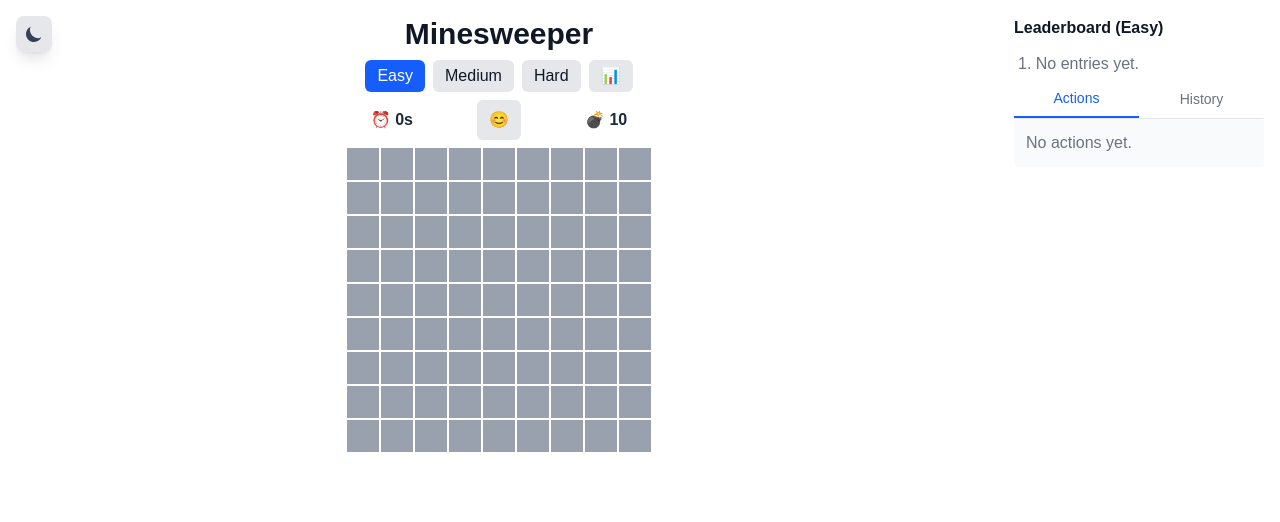
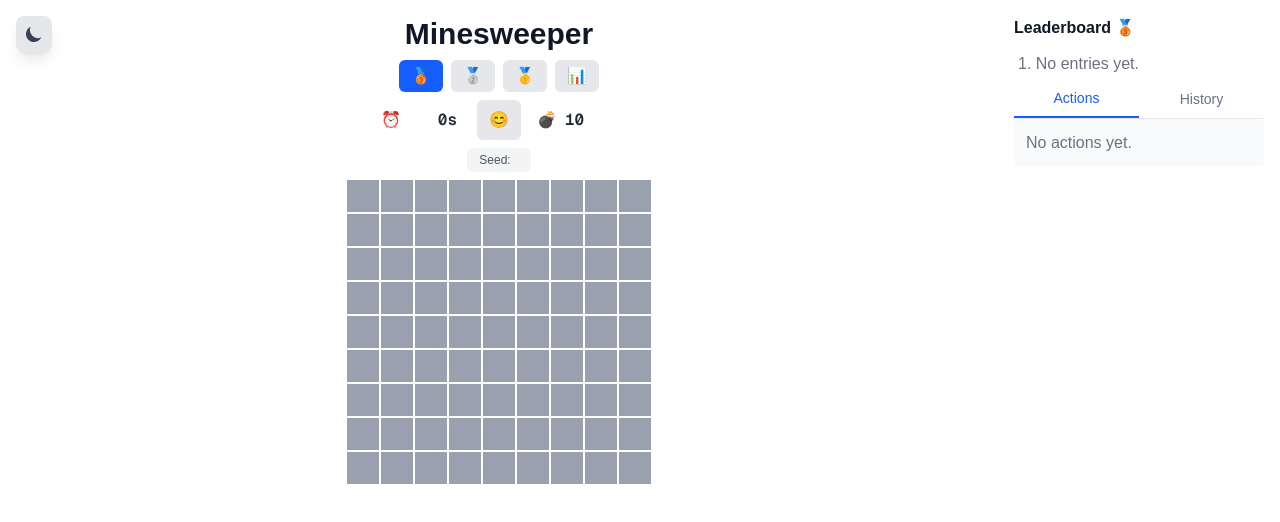
Before and after one commit to HONGJICAI/MineSweeper, a Next.js app: page / in a window 1280 px wide. Shown: the top 522 px of the page. Built offline with nearby package versions, Linux system fonts and the light colour scheme.

Commit message:
add seed for gameplay

```diff
--- a/src/app/ActionList.tsx
+++ b/src/app/ActionList.tsx
@@ -56,10 +56,13 @@ export default function ActionList({
                         key={idx}
                         onMouseEnter={handleMouseEnter(action.position)}
                         onMouseLeave={handleMouseLeave}
-                        className={`${colorClasses} rounded mb-1 px-2 py-1 cursor-pointer hover:scale-105 transition-transform`}
+                        className={`${colorClasses} rounded mb-1 px-2 py-1 cursor-pointer hover:scale-105 transition-transform flex items-center gap-2`}
                     >
+                        <span className="text-gray-600 dark:text-gray-400 font-mono text-xs min-w-[4ch] text-right">
+                            {userActions.length - idx}.
+                        </span>
                         <span>{actionEmoji[action.type]}</span>{" "}
-                        Row: <b>{action.position.r}</b>, Col: <b>{action.position.c}</b>
+                        <b>{action.position.r}</b>, <b>{action.position.c}</b>
                     </li>
                 );
             })}
--- a/src/app/Game.tsx
+++ b/src/app/Game.tsx
@@ -37,6 +37,7 @@ export default function Game(props: {
   const { userActions, addUserAction, resetUserActions } = useUserActions();
   const { leaderboards, addEntry } = useLeaderboard();
   const { playHistory, addPlayHistoryEntry, clearPlayHistory } = usePlayHistory();
+  const [seed, setSeed] = useState<string>("");
   const intervalRef = useRef<NodeJS.Timeout | null>(null);
   const faceEmoji = useMemo(() => {
     switch (gameStatus) {
@@ -63,7 +64,8 @@ export default function Game(props: {
 
   const onBeginGame = useCallback((board: CellType[][], r: number, c: number) => {
     if (gameStatus === GameStatus.Init) {
-      sweeper.generateBoardInPlace(board, r, c);
+      const generatedSeed = sweeper.generateBoardInPlace(board, r, c);
+      setSeed(generatedSeed);
       setGameStatus(GameStatus.Gaming);
     }
   }, [gameStatus, sweeper]);
@@ -88,8 +90,9 @@ export default function Game(props: {
       result: status === GameStatus.Win ? "Win" : "Loss",
       time: timer,
       difficulty,
+      seed,
     });
-  }, [difficulty, timer, addEntry, addPlayHistoryEntry]);
+  }, [difficulty, timer, addEntry, addPlayHistoryEntry, seed]);
 
   const { flagCount, handleCellClick, handleFlagCell, handleChordCell } = useMineSweeperLogic({
     board,
@@ -132,9 +135,11 @@ export default function Game(props: {
         resetBoardInPlace(prevBoard);
         return [...prevBoard];
       });
+      setSeed(""); // Clear seed when resetting
     }
     setGameStatus(GameStatus.Init);
     setTimer(0);
+    setSeed("");
     resetUserActions();
     if (intervalRef.current) {
       clearInterval(intervalRef.current);
@@ -154,7 +159,7 @@ export default function Game(props: {
   }, []);
 
   return (
-    <div className="flex h-full w-full max-w-screen max-h-screen justify-center items-start lg:gap-8 gap-4 p-4 bg-white dark:bg-gray-900">
+    <div className="flex h-screen w-screen max-w-screen max-h-screen justify-center items-start lg:gap-8 gap-4 p-4 bg-white dark:bg-gray-900">
       {/* Left side: Title, controls, board */}
       <GameCoreArea
         difficulty={difficulty}
@@ -172,6 +177,7 @@ export default function Game(props: {
         rows={rows}
         cols={cols}
         onCellAction={onCellAction}
+        seed={seed}
       />
 
       {/* Right side: Sidebar - now responsive */}
--- a/src/app/GameControls.tsx
+++ b/src/app/GameControls.tsx
@@ -27,17 +27,17 @@ export default function GameControls({
   setShowStats,
 }: GameControlsProps) {
   const handleEasy = useCallback(async () => {
-    await setWindowSize(690, 480);
+    await setWindowSize(690, 500);
     setDifficulty("easy");
   }, [setDifficulty]);
 
   const handleMedium = useCallback(async () => {
-    await setWindowSize(960, 710);
+    await setWindowSize(960, 750);
     setDifficulty("medium");
   }, [setDifficulty]);
 
   const handleHard = useCallback(async() => {
-    await setWindowSize(1400, 710);
+    await setWindowSize(1400, 750);
     setDifficulty("hard");
   }, [setDifficulty]);
 
@@ -48,13 +48,13 @@ export default function GameControls({
       {/* Difficulty selection */}
       <div className="flex gap-2 mb-2">
         <Button onClick={handleEasy} active={difficulty === "easy"}>
-          Easy
+          🥉
         </Button>
         <Button onClick={handleMedium} active={difficulty === "medium"}>
-          Medium
+          🥈
         </Button>
         <Button onClick={handleHard} active={difficulty === "hard"}>
-          Hard
+          🥇
         </Button>
         <Button onClick={handleShowStats}>
           📊
@@ -69,16 +69,26 @@ export default function GameControls({
           🚩
         </Button>
       </div> */}
-      <div className="flex gap-16 items-center mb-2">
-        <span className="text-gray-800 dark:text-gray-200 font-semibold">
-          ⏰ {timer}s
-        </span>
+      <div className="flex gap-4 items-center mb-2">
+        <div className="flex items-center gap-2 min-w-[80px]">
+          <span className="text-gray-800 dark:text-gray-200 font-semibold">
+            ⏰
+          </span>
+          <span className="text-gray-800 dark:text-gray-200 font-semibold font-mono w-12 text-right">
+            {timer}s
+          </span>
+        </div>
         <Button onClick={handleReset} className="px-2 py-2">
           {faceEmoji}
         </Button>
-        <span className="text-gray-800 dark:text-gray-200 font-semibold">
-          💣 {mines}
-        </span>
+        <div className="flex items-center gap-2 min-w-[80px]">
+          <span className="text-gray-800 dark:text-gray-200 font-semibold">
+            💣
+          </span>
+          <span className="text-gray-800 dark:text-gray-200 font-semibold font-mono w-12">
+            {mines}
+          </span>
+        </div>
       </div>
     </>
   );
--- a/src/app/GameCoreArea.tsx
+++ b/src/app/GameCoreArea.tsx
@@ -20,6 +20,7 @@ interface GameCoreAreaProps {
     rows: number;
     cols: number;
     onCellAction: (action: UserAction) => number;
+    seed: string;
 }
 
 const GameCoreArea = React.memo(function GameCoreArea({
@@ -38,6 +39,7 @@ const GameCoreArea = React.memo(function GameCoreArea({
     rows,
     cols,
     onCellAction,
+    seed,
 }: GameCoreAreaProps) {
     // Calculate minimum dimensions based on board size
     // Cell size is 8 (assuming w-8 h-8 which is 32px)
@@ -48,6 +50,12 @@ const GameCoreArea = React.memo(function GameCoreArea({
             : difficulty === "medium"
                 ? "min-w-[512px]"
                 : "min-w-[896px]";
+
+    //   const handleCopySeed = () => {
+    //     if (seed) {
+    //       navigator.clipboard.writeText(seed);
+    //     }
+    //   };
 
     return (
         <div
@@ -67,6 +75,19 @@ const GameCoreArea = React.memo(function GameCoreArea({
                 mines={mines}
                 setShowStats={setShowStats}
             />
+            {
+                <div className="flex items-center gap-2 mb-2 px-3 py-1 bg-gray-100 dark:bg-gray-800 rounded-md">
+                    <span className="text-xs text-gray-600 dark:text-gray-400">Seed:</span>
+                    <code className="text-xs font-mono text-gray-800 dark:text-gray-200">{seed}</code>
+                    {/* <button
+            onClick={handleCopySeed}
+            className="text-xs px-2 py-0.5 text-blue-600 dark:text-blue-400 hover:bg-gray-200 dark:hover:bg-gray-700 rounded transition-colors"
+            title="Copy seed"
+          >
+            Copy
+          </button> */}
+                </div>
+            }
             <Board
                 board={board}
                 gameStatus={gameStatus}
--- a/src/app/Leaderboard.tsx
+++ b/src/app/Leaderboard.tsx
@@ -10,8 +10,14 @@ export default function Leaderboard({
     leaderboards: Record<Difficulty, LeaderboardEntry[]> | null;
     difficulty: Difficulty;
 }) {
+    const difficultyEmoji = {
+        easy: "🥉",
+        medium: "🥈",
+        hard: "🥇",
+    };
+
     return (
-        <TitledDiv title={`Leaderboard (${difficulty.charAt(0).toUpperCase() + difficulty.slice(1)})`} className="w-full min-w-[220px]">
+        <TitledDiv title={`Leaderboard ${difficultyEmoji[difficulty]}`} className="w-full min-w-[220px]">
             <ol className="list-decimal list-inside rounded p-1 text-gray-500" >
                 {leaderboards === null && (
                     <li className="">Loading...</li>
--- a/src/app/components/Button.tsx
+++ b/src/app/components/Button.tsx
@@ -4,12 +4,14 @@ export function Button({
     active = false,
     className = "",
     disabled = false,
+    title = undefined,
 }: {
     children: React.ReactNode;
     onClick?: () => void;
     active?: boolean;
     className?: string;
     disabled?: boolean;
+    title?: string;
 }) {
     const baseClass =
         "px-3 py-1 rounded-md transition-colors duration-200 focus:outline-none focus:ring-2 focus:ring-blue-500";
@@ -26,6 +28,7 @@ export function Button({
             className={`${baseClass} ${activeClass} ${disabledClass} ${className}`}
             aria-pressed={active}
             disabled={disabled}
+            title={title}
         >
             {children}
         </button>
--- a/src/app/usePlayHistory.ts
+++ b/src/app/usePlayHistory.ts
@@ -6,6 +6,7 @@ export type PlayHistoryEntry = {
     result: "Win" | "Loss";
     time: number;
     difficulty: Difficulty;
+    seed: string;
 };
 export type PlayHistory = PlayHistoryEntry & {
     date: string;
--- a/src/app/utils/minesweeperLogic.ts
+++ b/src/app/utils/minesweeperLogic.ts
@@ -5,13 +5,57 @@ const aroundRC = [
     [0, -1], [0, 1],
     [1, -1], [1, 0], [1, 1],
 ];
+
+// Simple seedable random number generator (Linear Congruential Generator)
+class SeededRandom {
+    private seed: number;
+
+    constructor(seed: string) {
+        // Convert string seed to number
+        this.seed = this.stringToSeed(seed);
+    }
+
+    private stringToSeed(str: string): number {
+        let hash = 0;
+        for (let i = 0; i < str.length; i++) {
+            const char = str.charCodeAt(i);
+            hash = ((hash << 5) - hash) + char;
+            hash = hash & hash; // Convert to 32-bit integer
+        }
+        return Math.abs(hash);
+    }
+
+    // Linear Congruential Generator
+    next(): number {
+        this.seed = (this.seed * 1103515245 + 12345) & 0x7fffffff;
+        return this.seed / 0x7fffffff;
+    }
+
+    // Generate random integer between 0 (inclusive) and max (exclusive)
+    nextInt(max: number): number {
+        return Math.floor(this.next() * max);
+    }
+}
+
+function generateSeed() {
+    const randomPart = Math.random().toString(36).substring(2, 10);
+    return `${randomPart}`;
+}
+
 export function mineSweeper(ROWS: number, COLS: number, MINES: number) {
-    function generateBoardInPlace(board: CellType[][], safeR: number, safeC: number) {
+    function generateBoardInPlace(board: CellType[][], safeR: number, safeC: number, seed = "") {
+        if (seed === "") {
+            // Generate a random seed if not provided
+            seed = generateSeed();
+            console.log(`Generated seed: ${seed}`);
+        }
+
+        let rng = new SeededRandom(seed);
         // Place mines
         let minesPlaced = 0;
         while (minesPlaced < MINES) {
-            const r = Math.floor(Math.random() * ROWS);
-            const c = Math.floor(Math.random() * COLS);
+            const r = rng.nextInt(ROWS);
+            const c = rng.nextInt(COLS);
             // Don't place a mine on the first clicked cell
             if ((r === safeR && c === safeC) || board[r][c].isMine) continue;
             board[r][c].isMine = true;
@@ -39,6 +83,8 @@ export function mineSweeper(ROWS: number, COLS: number, MINES: number) {
                 board[r][c].adjacentMines = count;
             }
         }
+
+        return seed;
     }
 
     function revealCellInPlace(board: CellType[][], r: number, c: number): number {
```
Also changed, not shown: src/app/GameSidebar.tsx (+24 -1 lines), src/app/HistoryList.tsx (+53 -8 lines). Lines whose indentation alone changed are shown as unchanged.
